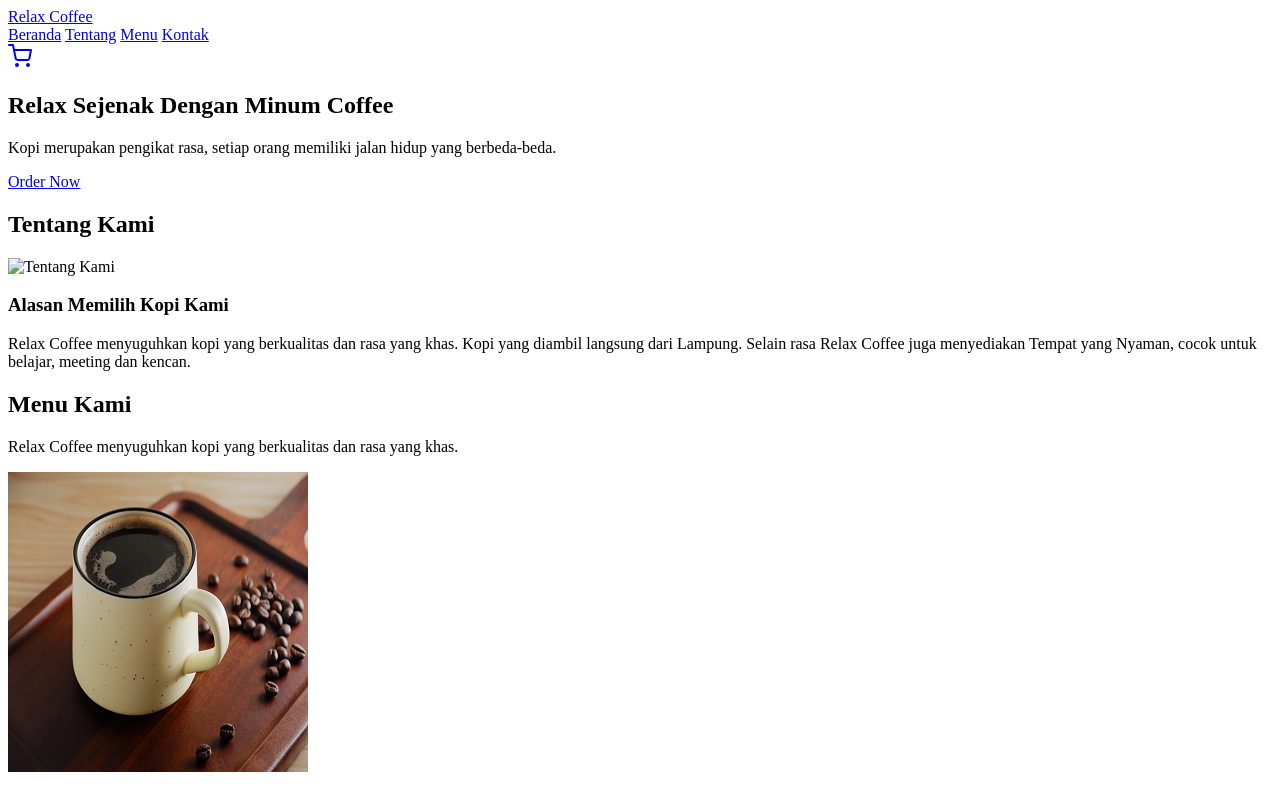
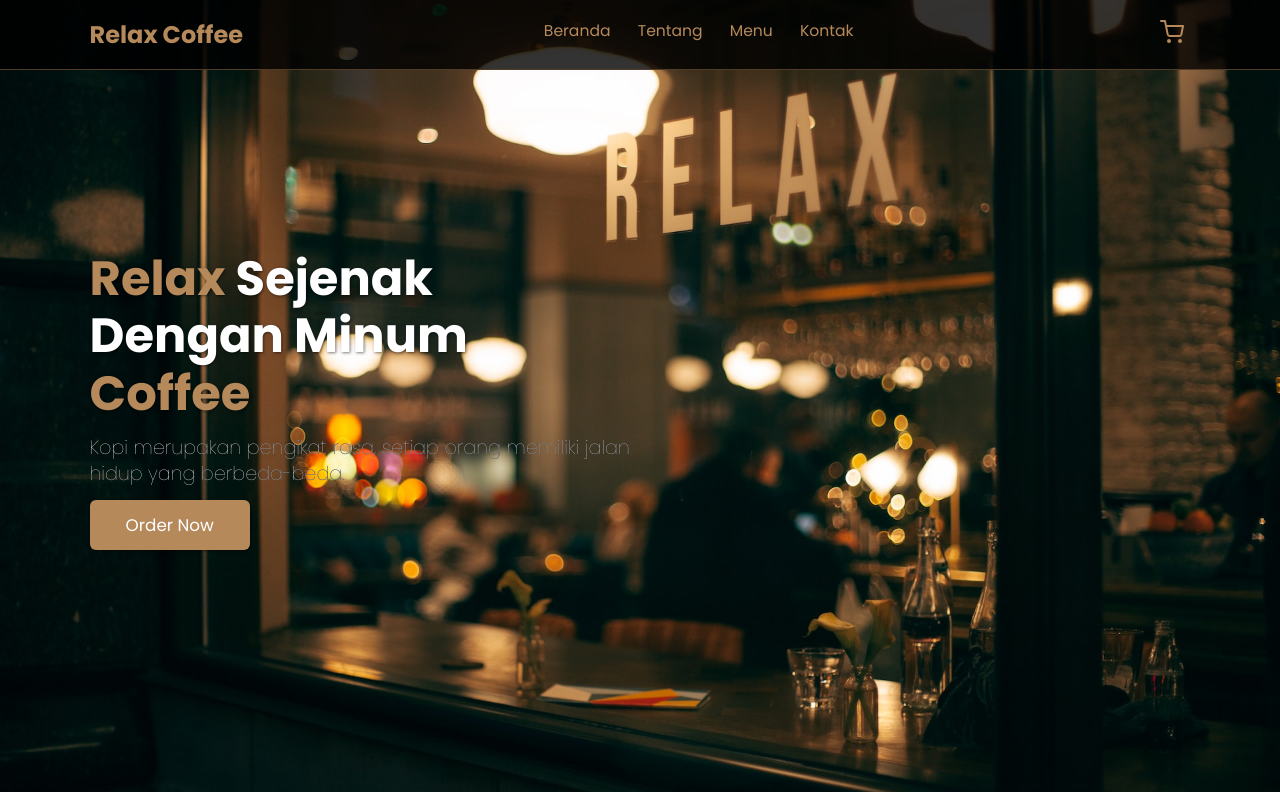
Before and after one commit to abudtheman/DTS-FGA.E1, a plain HTML site: page index.html in a window 1280 px wide. Shown: the top 792 px of the page. Drawn offline with nearby package versions, Linux system fonts and the light colour scheme.

Commit message:
Update index.html

```diff
--- a/index.html
+++ b/index.html
@@ -17,7 +17,7 @@
 <script src="https://unpkg.com/feather-icons"></script>
 <!--Tutup Feather-->
 
-	<link rel="stylesheet" href="stylesheest.css">
+	<link rel="stylesheet" href="https://github.com/abudtheman/DTS-FGA.E1/blob/63d448d58273dffb320752e0cad509c1db9f94b9/stylesheet.css">
 </head>
 
 <body>
```
